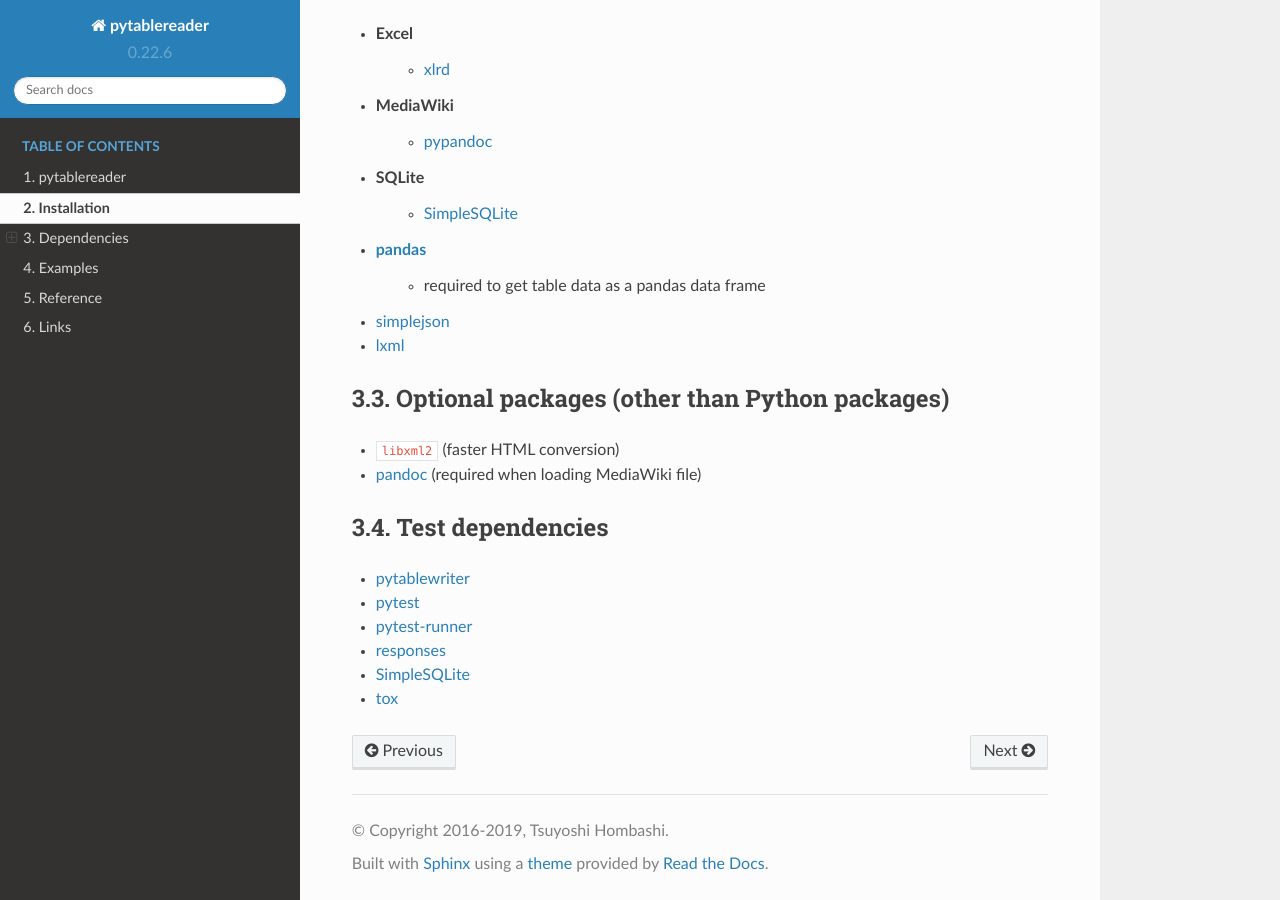
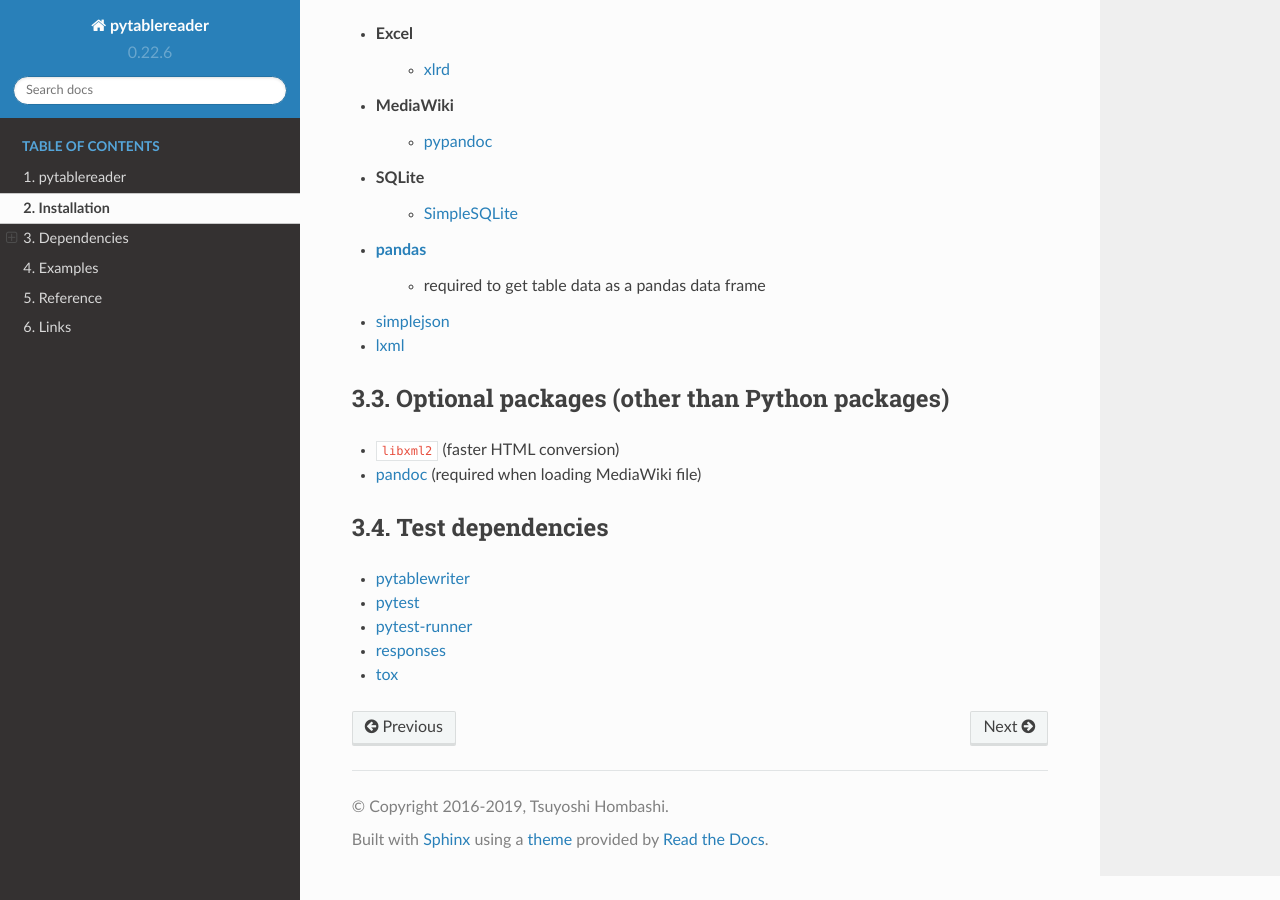
Before and after one commit to thombashi/pytablereader, a Sphinx documentation site: the page built from docs/pages/installation.rst, in a window 1280 px wide and 900 px high, scrolled down 1187 px. Built offline with Sphinx 7.4.7 and the Read the Docs theme 2.0.0, drawn with Linux system fonts in a browser that asks for light colours; pages that are not in the unit, such as notebooks, are missing from menus.

Commit message:
Update docs

```diff
--- a/docs/pages/installation.rst
+++ b/docs/pages/installation.rst
@@ -61,5 +61,4 @@
 - `pytest <https://docs.pytest.org/en/latest/>`__
 - `pytest-runner <https://github.com/pytest-dev/pytest-runner>`__
 - `responses <https://github.com/getsentry/responses>`__
-- `SimpleSQLite <https://github.com/thombashi/SimpleSQLite>`__
 - `tox <https://testrun.org/tox/latest/>`__
```
